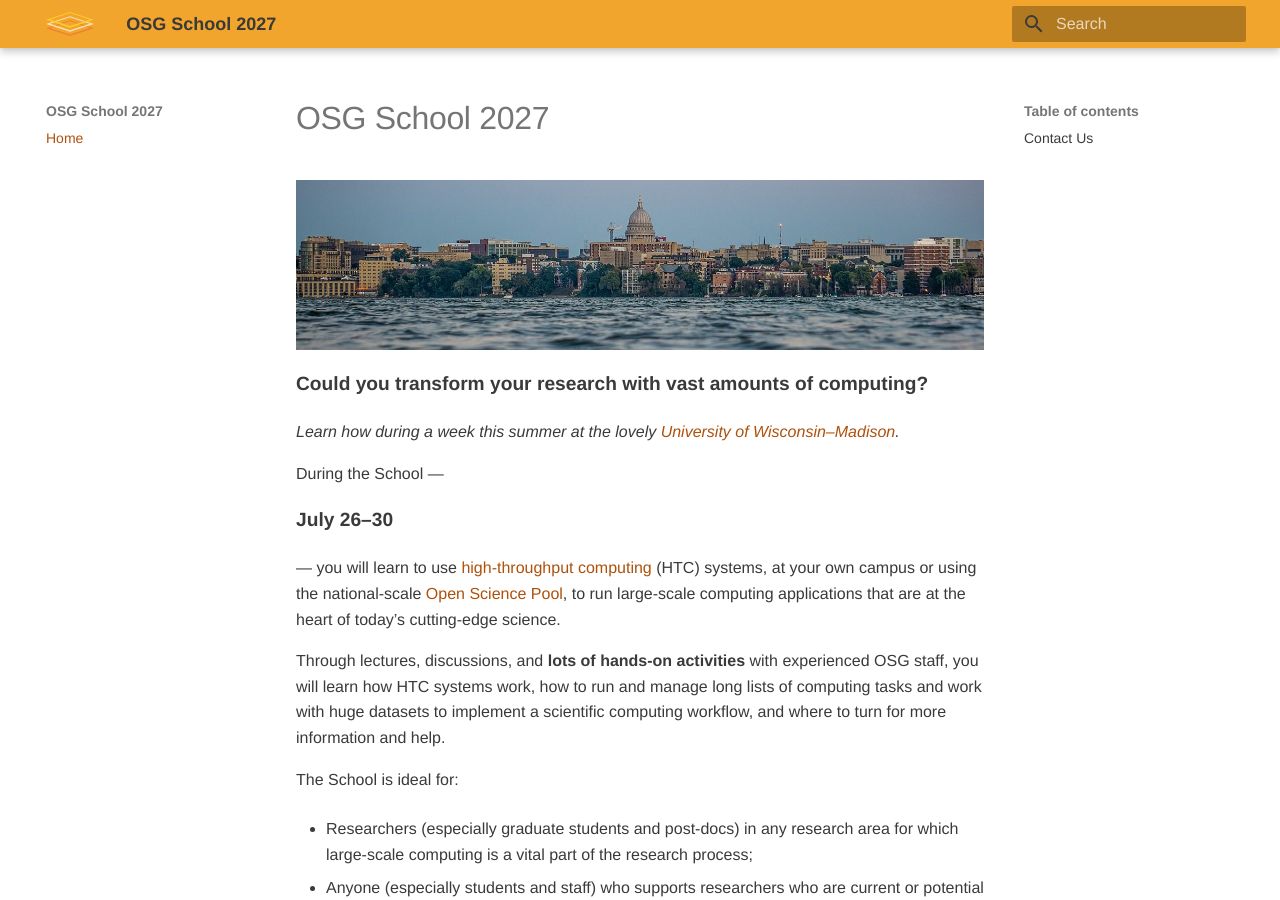
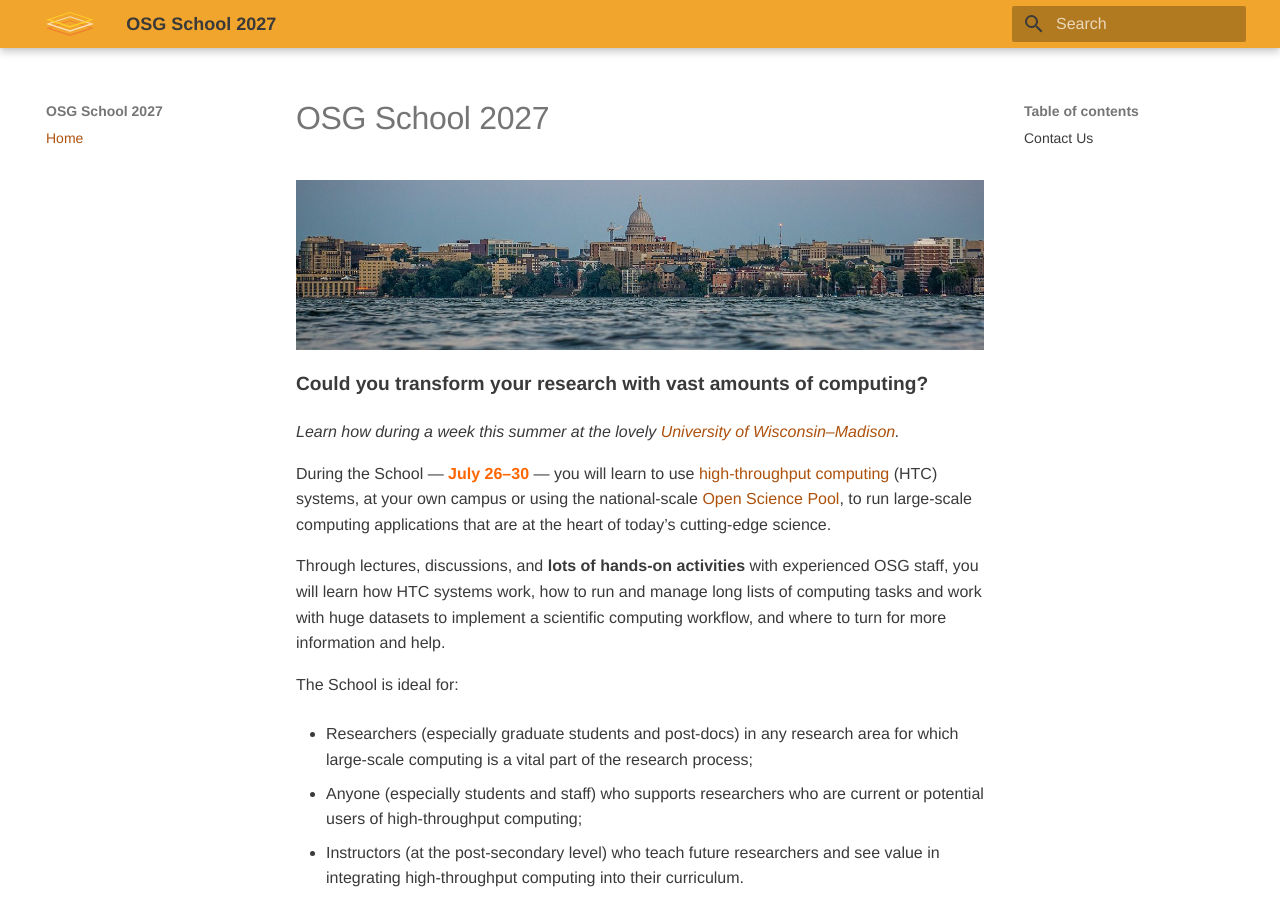
Before and after one commit to osg-htc/school-2027, an MkDocs documentation site: the page built from docs/index.md, in a window 1280 px wide and 900 px high. Built offline with MkDocs 1.6.1 and Material for MkDocs 9.7.7, drawn with Linux system fonts in a browser that asks for light colours.

Commit message:
Fixed dates

```diff
--- a/docs/index.md
+++ b/docs/index.md
@@ -8,8 +8,10 @@
 
 *Learn how during a week this summer at the lovely [University of Wisconsin–Madison](https://wisc.edu/).*
 
-During the School —
-<p style="font-size: larger; font-weight: bold;">July 26–30</p> —
+During the School
+&mdash;
+<span style="font-weight: bold; color: #FF6600;">July 26–30</span>
+&mdash;
 you will learn to use [high-throughput computing](https://htcondor.org/htc.html) (HTC) systems,
 at your own campus or
 using the national-scale [Open Science Pool](https://osg-htc.org/services/ospool/),
```
